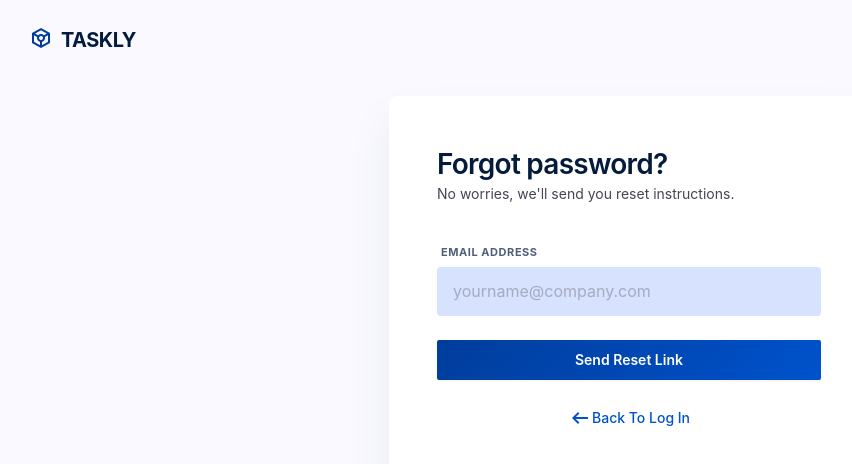
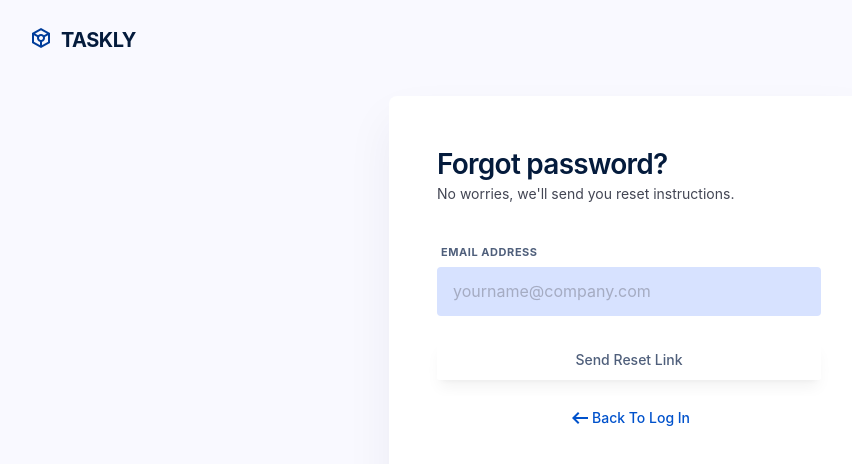
Before and after one commit to rewanabdelaziz/Taskly, an Angular app: page /forgot-password in a window 1280 px wide. Shown: the top 464 px of the page, without its empty margins (11-863 px from the left). Built offline with nearby package versions, Linux system fonts and the light colour scheme.

Commit message:
style(auth): edit buttons style

```diff
--- a/src/app/features/auth/components/forget-password/forget-password.component.html
+++ b/src/app/features/auth/components/forget-password/forget-password.component.html
@@ -35,8 +35,8 @@
 
 
 
-      <button type="submit" class="btn-primary w-full mb-4" [disabled]="isSubmitted() || forgetPasswordFrom.invalid">Send Reset Link</button>
-      <button type="button" class="btn-ghost  text-primary-container shadow-none mb-4 flex items-center justify-center"> <span class="material-symbols-outlined">
+      <button type="submit" class="btn-primary w-full mb-4 disabled:btn-ghost  disabled:cursor-not-allowed" [disabled]="isSubmitted() || forgetPasswordFrom.invalid">Send Reset Link</button>
+      <button type="button" class="btn-ghost  text-primary-container shadow-none mb-4 flex items-center justify-center" routerLink="/login"> <span class="material-symbols-outlined">
         arrow_left_alt
         </span>
        <span>Back to Log in</span>
--- a/src/app/features/auth/components/forget-password/forget-password.component.ts
+++ b/src/app/features/auth/components/forget-password/forget-password.component.ts
@@ -2,11 +2,12 @@ import { Component, inject, OnDestroy, signal } from '@angular/core';
 import { ToastNotificationService } from '../../../../shared/services/toast-notification.service';
 import { AuthServiceService } from '../../services/auth-service.service';
 import { FormBuilder, FormGroup, ReactiveFormsModule, Validators } from '@angular/forms';
+import { RouterLink } from "@angular/router";
 
 @Component({
   selector: 'app-forget-password',
   standalone: true,
-  imports: [ReactiveFormsModule],
+  imports: [ReactiveFormsModule, RouterLink],
   templateUrl: './forget-password.component.html',
   styleUrl: './forget-password.component.css'
 })
--- a/src/styles.css
+++ b/src/styles.css
@@ -90,7 +90,7 @@
 }
 /* buttons */
 @utility btns-basic {
-  @apply py-2.5 px-6 rounded-xs capitalize tracking-normal text-sm/[20px];
+  @apply py-2.5 px-6 rounded-xs capitalize tracking-normal text-sm/[20px] cursor-pointer;
 }
 @utility btn-primary {
   @apply btns-basic bg-gradient-primary text-white  shadow-xs font-semibold  shadow-btn-shadow;
```
